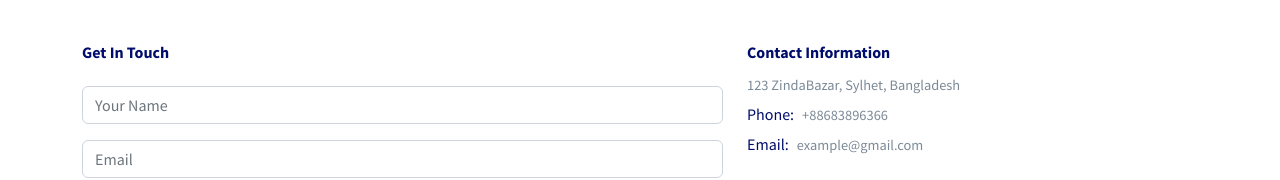
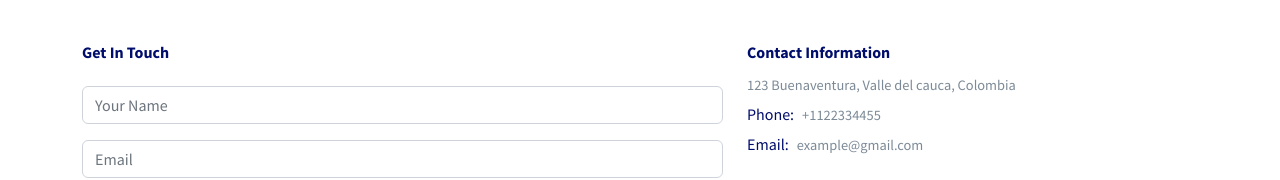
Before and after one commit to Lord-Mugen/car-rental, a React (Vite) app: page /contact in a window 1280 px wide. Shown: the part 481-661 px from the top of the page. Built offline with nearby package versions, Linux system fonts and the light colour scheme.

Commit message:
minor changes in contact form

```diff
--- a/src/pages/Contact.jsx
+++ b/src/pages/Contact.jsx
@@ -59,11 +59,11 @@ const Contact = () => {
               <div className="contact__info">
                 <h6 className="fw-bold">Contact Information</h6>
                 <p className="section__description mb-0">
-                  123 ZindaBazar, Sylhet, Bangladesh
+                  123 Buenaventura, Valle del cauca, Colombia
                 </p>
                 <div className=" d-flex align-items-center gap-2">
                   <h6 className="fs-6 mb-0">Phone:</h6>
-                  <p className="section__description mb-0">+88683896366</p>
+                  <p className="section__description mb-0">+1122334455</p>
                 </div>
 
                 <div className=" d-flex align-items-center gap-2">
```
